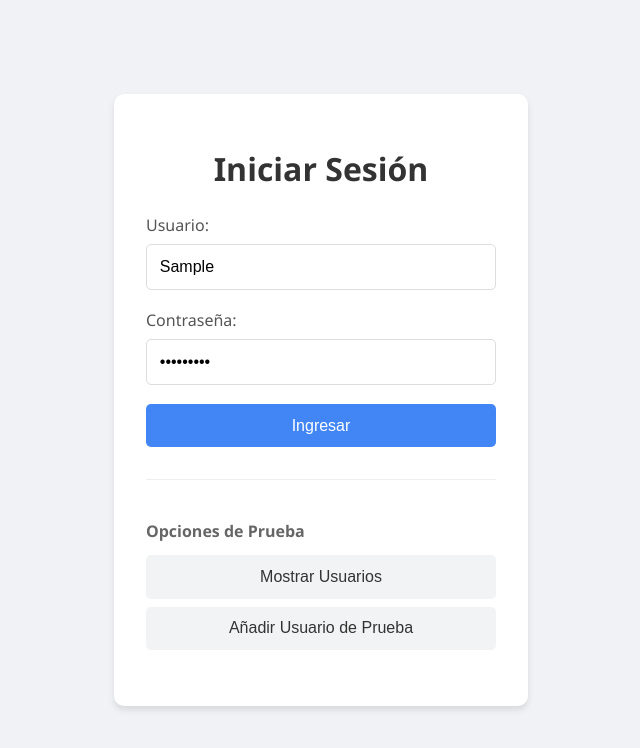
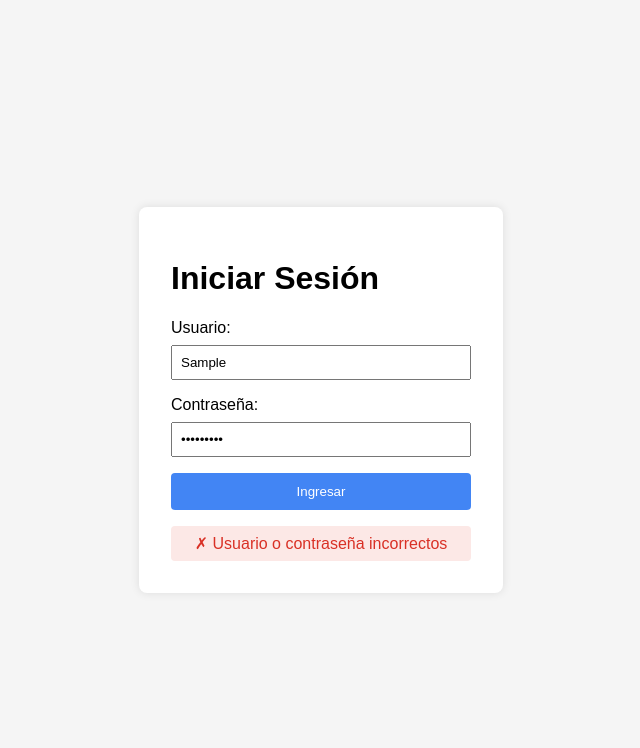
Before and after one commit to 951001-kma/login-system-json, a plain HTML site: page index.html in a window 1280 px wide. Both pictures are taken after typing "Sample", "Sample123" into the empty fields and a click on the button "Ingresar". Shown: the whole page, without its empty margins (319-959 px from the left). Drawn offline with Linux system fonts and the light colour scheme.

Commit message:
Modificación para validación de accesos

```diff
--- a/index.html
+++ b/index.html
@@ -3,8 +3,60 @@
 <head>
     <meta charset="UTF-8">
     <meta name="viewport" content="width=device-width, initial-scale=1.0">
-    <title>Login con JSON Local</title>
-    <link rel="stylesheet" href="styles.css">
+    <title>Sistema de Login</title>
+    <style>
+        body {
+            font-family: Arial, sans-serif;
+            display: flex;
+            justify-content: center;
+            align-items: center;
+            height: 100vh;
+            margin: 0;
+            background-color: #f5f5f5;
+        }
+        .login-container {
+            background: white;
+            padding: 2rem;
+            border-radius: 8px;
+            box-shadow: 0 0 10px rgba(0,0,0,0.1);
+            width: 300px;
+        }
+        .form-group {
+            margin-bottom: 1rem;
+        }
+        label {
+            display: block;
+            margin-bottom: 0.5rem;
+        }
+        input {
+            width: 100%;
+            padding: 0.5rem;
+            box-sizing: border-box;
+        }
+        button {
+            width: 100%;
+            padding: 0.7rem;
+            background-color: #4285f4;
+            color: white;
+            border: none;
+            border-radius: 4px;
+            cursor: pointer;
+        }
+        #message {
+            margin-top: 1rem;
+            padding: 0.5rem;
+            text-align: center;
+            border-radius: 4px;
+        }
+        .success {
+            background-color: #e6f4ea;
+            color: #1e8e3e;
+        }
+        .error {
+            background-color: #fce8e6;
+            color: #d93025;
+        }
+    </style>
 </head>
 <body>
     <div class="login-container">
@@ -12,25 +64,58 @@
         <form id="loginForm">
             <div class="form-group">
                 <label for="username">Usuario:</label>
-                <input type="text" id="username" required placeholder="Ingresa tu usuario">
+                <input type="text" id="username" required>
             </div>
             <div class="form-group">
                 <label for="password">Contraseña:</label>
-                <input type="password" id="password" required placeholder="Ingresa tu contraseña">
+                <input type="password" id="password" required>
             </div>
             <button type="submit">Ingresar</button>
         </form>
         <div id="message"></div>
-
-        <!-- Solo para pruebas: Formulario de registro -->
-        <div class="test-options">
-            <h3>Opciones de Prueba</h3>
-            <button id="showUsers">Mostrar Usuarios</button>
-            <button id="addTestUser">Añadir Usuario de Prueba</button>
-            <div id="usersList"></div>
-        </div>
     </div>
 
-    <script src="script.js"></script>
+    <script>
+        document.getElementById('loginForm').addEventListener('submit', async function(e) {
+            e.preventDefault();
+
+            const username = document.getElementById('username').value;
+            const password = document.getElementById('password').value;
+            const messageDiv = document.getElementById('message');
+
+            // Limpiar mensajes anteriores
+            messageDiv.textContent = '';
+            messageDiv.className = '';
+
+            try {
+                // Cargar el archivo JSON de usuarios
+                const response = await fetch('users.json');
+                if (!response.ok) throw new Error('Error al cargar usuarios');
+
+                const data = await response.json();
+                const user = data.users.find(u => u.username === username && u.password === password);
+
+                if (user) {
+                    // Acceso válido
+                    messageDiv.textContent = '✓ Acceso concedido. Redirigiendo...';
+                    messageDiv.className = 'success';
+
+                    // Simular redirección (en un proyecto real cambiaría de página)
+                    setTimeout(() => {
+                        console.log('Usuario autenticado:', user.username);
+                        // window.location.href = 'dashboard.html';
+                    }, 1500);
+                } else {
+                    // Credenciales incorrectas
+                    messageDiv.textContent = '✗ Usuario o contraseña incorrectos';
+                    messageDiv.className = 'error';
+                }
+            } catch (error) {
+                console.error('Error:', error);
+                messageDiv.textContent = '⚠ Error del sistema. Intente nuevamente.';
+                messageDiv.className = 'error';
+            }
+        });
+    </script>
 </body>
 </html>
```
